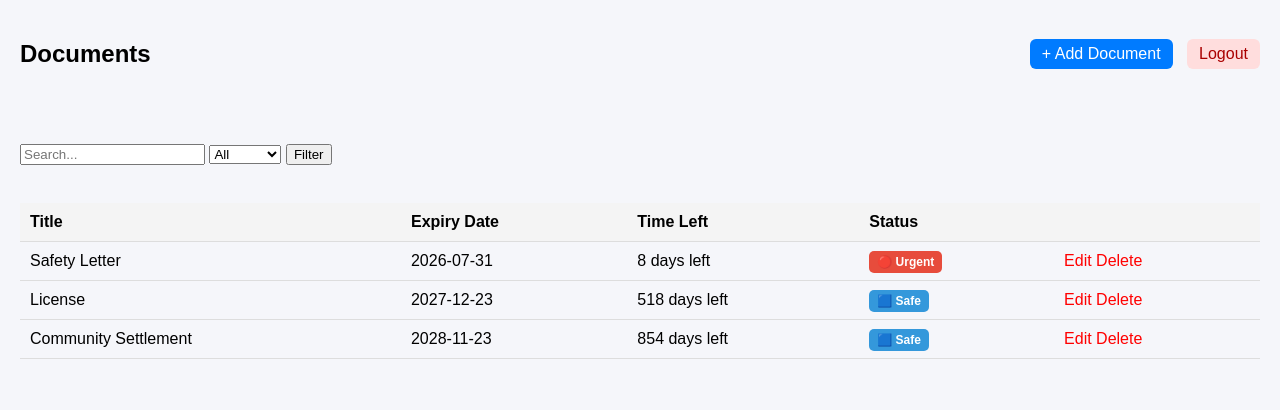
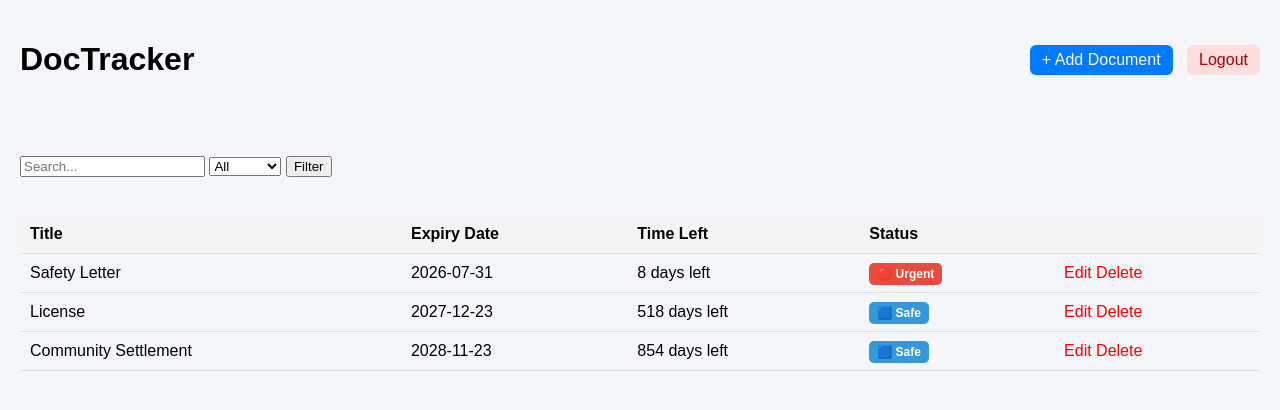
Before and after one commit to sedejordan/docTracker, a Flask app: page / in a window 1280 px wide. Shown: the top 410 px of the page. Run offline with Flask 3, Linux system fonts and the light colour scheme; the visitor is signed in with stand-in values (Sample User, id 1); data comes from the database, SQL or seed files in the repository.

Commit message:
DocTracker heading added and styled

```diff
--- a/static/styles.css
+++ b/static/styles.css
@@ -13,7 +13,14 @@ body {
     border-radius: 8px;
 }
 
-.header {
+.logo {
+    font-size: 28px;
+    font-weight: 700;
+    color: #007bff;
+    letter-spacing: 1px;
+}
+
+.top-bar {
     display: flex;
     justify-content: space-between;
     align-items: center;
--- a/templates/index.html
+++ b/templates/index.html
@@ -5,10 +5,10 @@
     <link rel="stylesheet" href="/static/styles.css">
 </head>
 <body>
-    <div class="header">
-        <h2>Documents</h2>
+    <div class="top-bar">
+        <h1>DocTracker</h1>
 
-        <div>
+        <div class="actions">
             <a href="/add" class="btn primary">+ Add Document</a>
             {% if session.get("logged_in") %}
                 <a href="/logout" class="btn logout">Logout</a>
```
